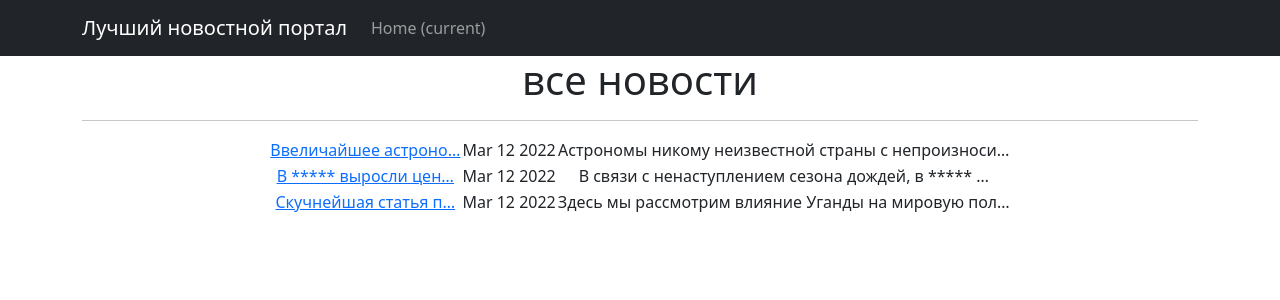
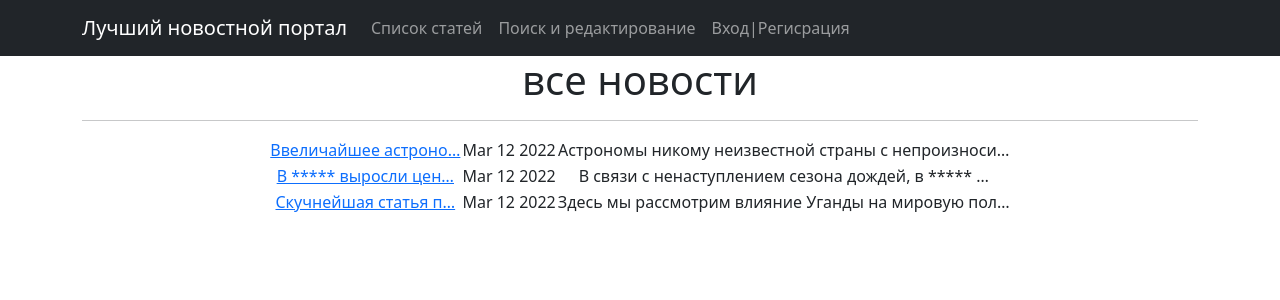
Before and after one commit to AlekseyBessonov/news_board_views, a Django app: page /news/ in a window 1280 px wide. Shown: the top 300 px of the page. Run offline with Django 4.2, Linux system fonts and the light colour scheme; data comes from the database, SQL or seed files in the repository; some libraries are stand-ins or nearby versions.

Commit message:
Add files via upload

```diff
--- a/newsboard/templates/flatpages/default.html
+++ b/newsboard/templates/flatpages/default.html
@@ -26,8 +26,18 @@
                     <div class="collapse navbar-collapse" id="navbarResponsive">
                         <ul class="navbar-nav ml-auto">
                             <li class="nav-item active">
-                                <a class="nav-link" href="#">Home
-                                   <span class="sr-only">(current)</span>
+                                <a class="nav-link" href="/">Список статей
+
+                                </a>
+                            </li>
+                            <li class="nav-item active">
+                                <a class="nav-link" href="/search">Поиск и редактирование
+
+                                </a>
+                            </li>
+                            <li class="nav-item active" >
+                                <a class="nav-link" href="/accounts/login" >Вход|Регисрация
+
                                 </a>
                             </li>
 
```
